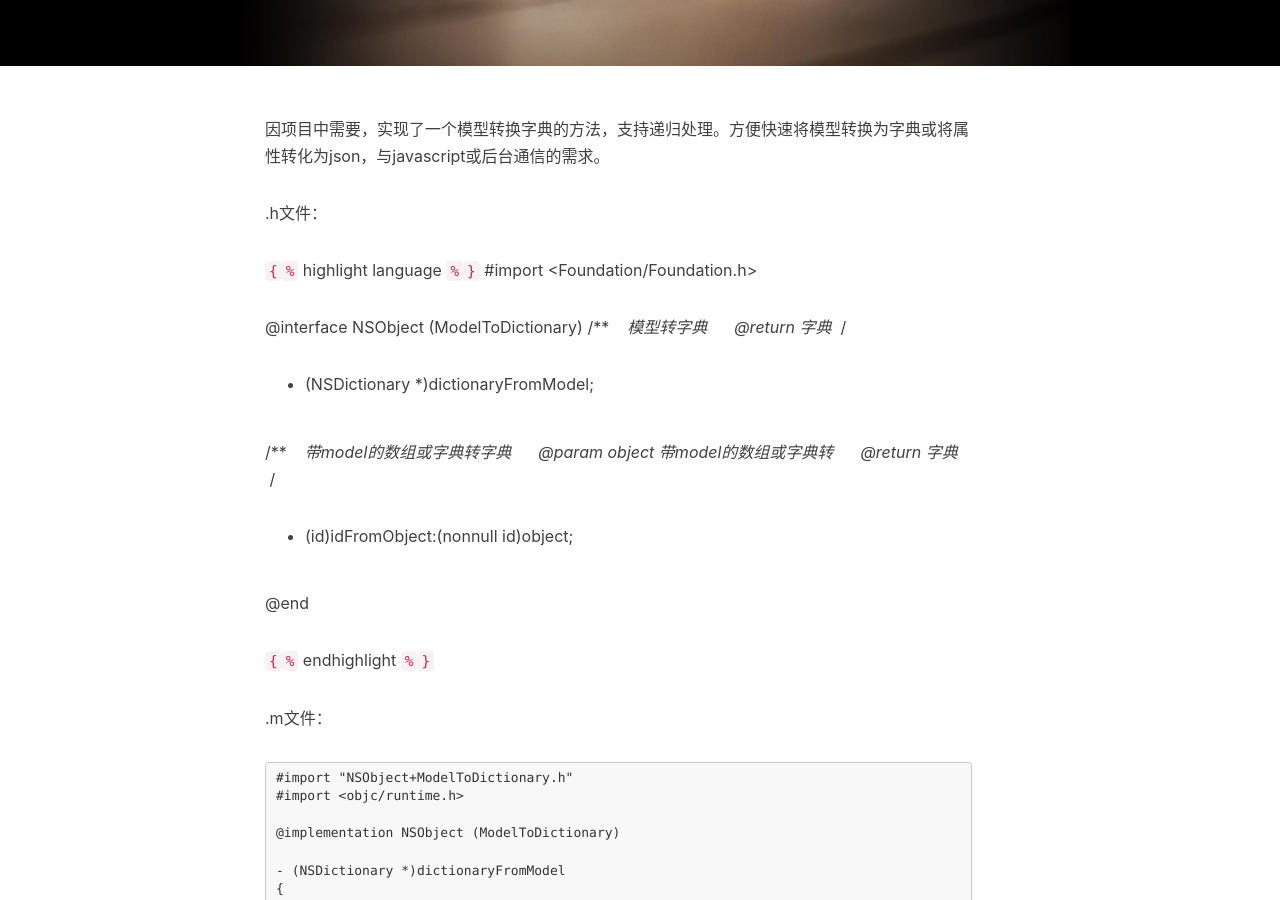
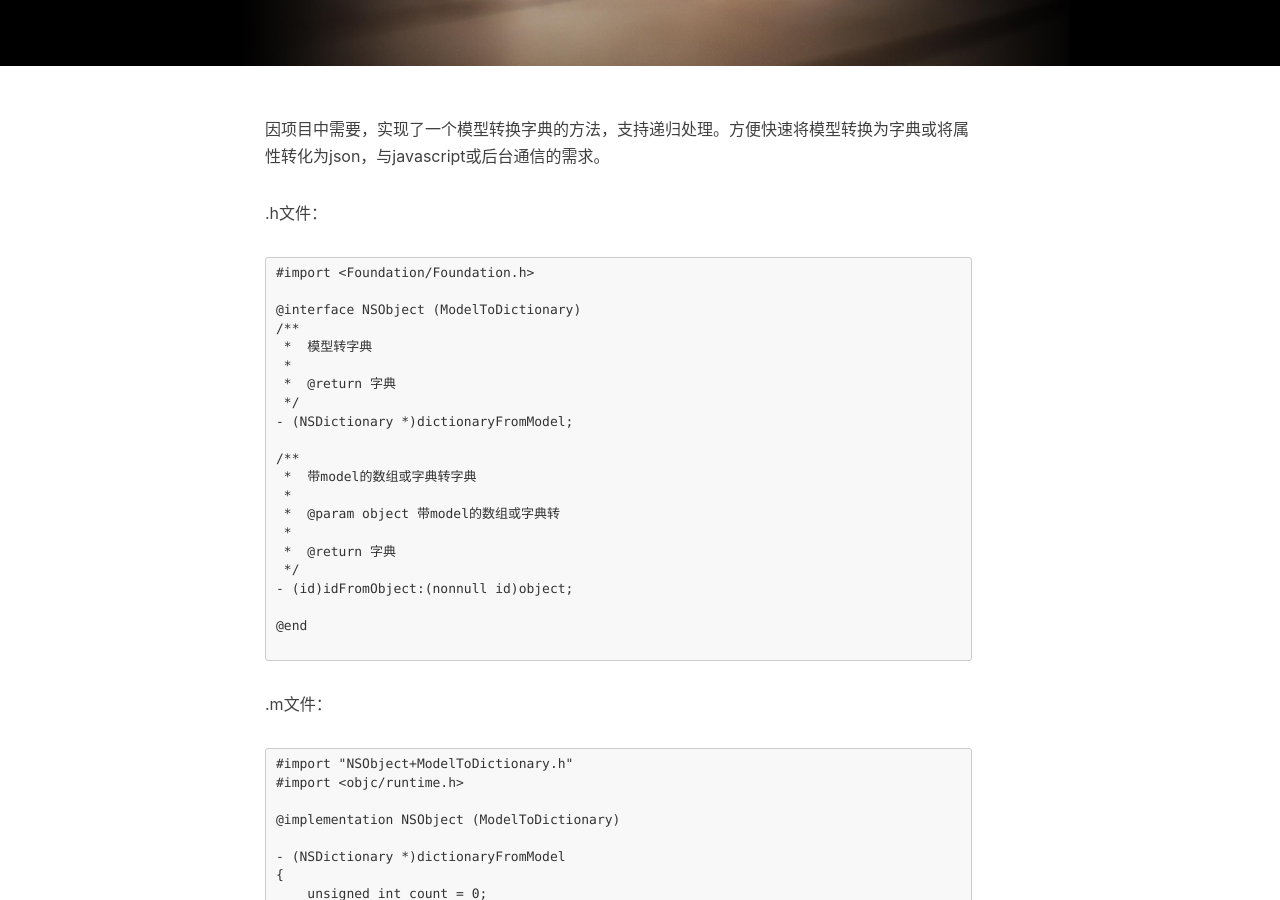
Before and after one commit to levicn/levicn.github.io, a Jekyll site: the page built from _posts/2016-01-07-提供一个model转字典的方法.md, in a window 1280 px wide and 900 px high, scrolled down 391 px. Built offline with Jekyll 4.4.1, drawn with Linux system fonts in a browser that asks for light colours; nearby versions of some CDN libraries; comment, search, counter and statistics services are not loaded.

Commit message:
注释高亮

````diff
--- a/_config.yml
+++ b/_config.yml
@@ -49,7 +49,7 @@ gems: [jekyll-paginate]
 # although redcarpet can auto highlight code, the lack of header-id make the catalog impossible, so I switch to kramdown
 # document: http://jekyllrb.com/docs/configuration/#kramdown
 markdown: kramdown
-highlighter: rouge
+# highlighter: rouge
 kramdown:
   input: GFM                            # use Github Flavored Markdown !important
 
--- a/_posts/2016-01-07-提供一个model转字典的方法.md
+++ b/_posts/2016-01-07-提供一个model转字典的方法.md
@@ -15,7 +15,7 @@ tags:
 
 .h文件：
 
-`{``%` highlight language `%``}`
+```
 #import <Foundation/Foundation.h>
 
 @interface NSObject (ModelToDictionary)
@@ -37,8 +37,7 @@ tags:
 
 @end
 
-`{``%` endhighlight `%``}`
-
+```
 .m文件：
 
 ```
````
